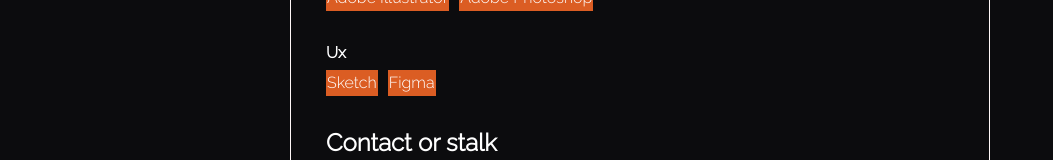
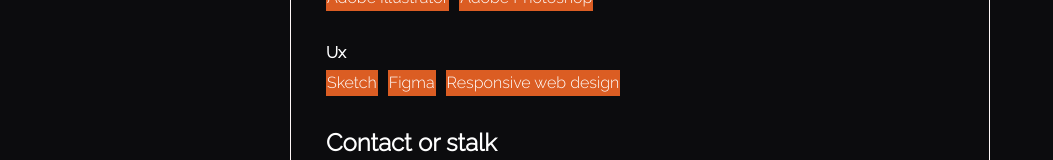
Before and after one commit to jennur/jennurate, a React (Create React App) app: page /#/about in a window 1280 px wide. Shown: the part 1112-1272 px from the top of the page, without its empty margins (0-1053 px from the left). Built offline with nearby package versions, Linux system fonts and the light colour scheme.

Commit message:
Update skills

```diff
--- a/src/components/About.js
+++ b/src/components/About.js
@@ -174,7 +174,7 @@ class About extends React.Component {
   skills = {
     coding: ["HTML", "CSS", "SCSS", "Less", "JavaScript", "Nodejs", "Vuejs", "Nuxtjs", "Reactjs", "Gatsbyjs", "Threejs"],
     design: ["Adobe Illustrator", "Adobe Photoshop"],
-    ux: ["Sketch", "Figma"]
+    ux: ["Sketch", "Figma", "Responsive web design"]
   }
 }
 
```
